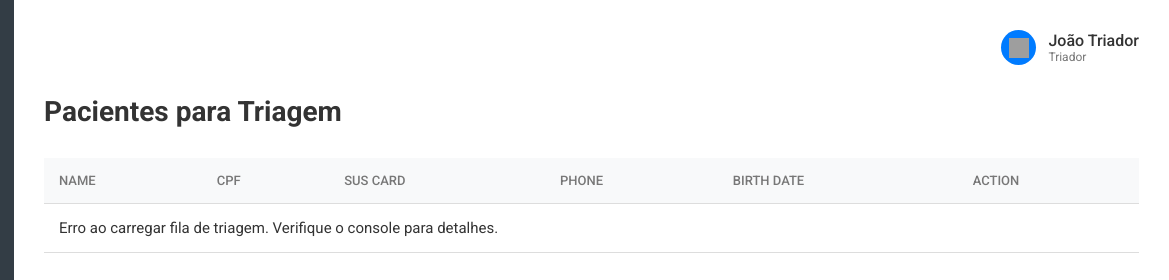
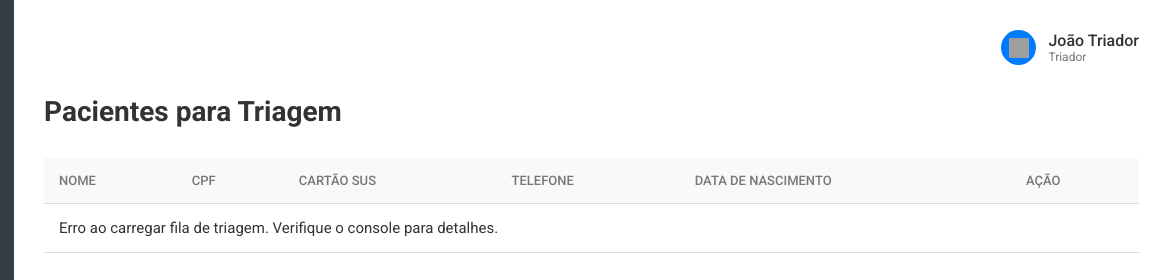
Before and after one commit to fnetgit/projeto-ProntoSaude, a website: page public/triager.html in a window 1280 px wide. Shown: the top 280 px of the page, 111-1280 px from the left. Drawn offline with Linux system fonts and the light colour scheme; no server answers; grey boxes are pictures that could not be loaded.

Commit message:
fix: botão de voltar corrigido fix: nomes tabela traduzido para portguês

```diff
--- a/public/triager.html
+++ b/public/triager.html
@@ -43,18 +43,18 @@
                 </div>
             </header>
 
-             <!-- Seção da Lista de Pacientes para Triagem (Fila) -->
+            <!-- Seção da Lista de Pacientes para Triagem (Fila) -->
             <section id="triage-queue-list"> <!-- ID original do seu HTML -->
                 <h1 class="page-title">Pacientes para Triagem</h1>
                 <table class="data-table">
                     <thead>
                         <tr>
-                            <th>NAME</th>
+                            <th>NOME</th>
                             <th>CPF</th>
-                            <th>SUS CARD</th>
-                            <th>PHONE</th>
-                            <th>BIRTH DATE</th>
-                            <th>ACTION</th>
+                            <th>CARTÃO SUS</th>
+                            <th>TELEFONE</th>
+                            <th>DATA DE NASCIMENTO</th>
+                            <th>AÇÃO</th>
                         </tr>
                     </thead>
                     <tbody id="triage-queue-body">
@@ -65,7 +65,6 @@
 
             <!-- Seção do Formulário de Dados da Triagem -->
             <section id="triage-data-form" style="display: none;"> <!-- ID original do seu HTML -->
-                <button class="back-button"><img src="https://img.icons8.com/ios-filled/24/000000/left.png" alt="Voltar" /> Voltar</button>
                 <h1 class="page-title">Dados da Triagem</h1>
 
                 <div class="patient-info-display">
@@ -77,11 +76,13 @@
                     <div class="form-row">
                         <div class="form-group">
                             <label for="blood_pressure">Pressão Arterial</label>
-                            <input type="text" id="blood_pressure" name="blood_pressure" placeholder="Ex: 120/80" required>
+                            <input type="text" id="blood_pressure" name="blood_pressure" placeholder="Ex: 120/80"
+                                required>
                         </div>
                         <div class="form-group">
                             <label for="temperature">Temperatura (°C)</label>
-                            <input type="number" step="0.1" id="temperature" name="temperature" placeholder="Ex: 36.5" required>
+                            <input type="number" step="0.1" id="temperature" name="temperature" placeholder="Ex: 36.5"
+                                required>
                         </div>
                     </div>
 
@@ -99,9 +100,10 @@
                     <div class="form-row">
                         <div class="form-group">
                             <label for="oxygen_saturation">Saturação de Oxigênio (%)</label>
-                            <input type="number" id="oxygen_saturation" name="oxygen_saturation" placeholder="Ex: 98" required>
+                            <input type="number" id="oxygen_saturation" name="oxygen_saturation" placeholder="Ex: 98"
+                                required>
                         </div>
-                         <div class="form-group">
+                        <div class="form-group">
                             <label for="priority_classification">Classificação de Prioridade</label>
                             <div class="select-wrapper">
                                 <select id="priority_classification" name="priority_classification" required>
@@ -118,7 +120,8 @@
 
                     <div class="form-group full-width">
                         <label for="symptoms">Sintomas e Observações</label>
-                        <textarea id="symptoms" name="symptoms" rows="5" placeholder="Descreva os sintomas e quaisquer observações relevantes" required></textarea>
+                        <textarea id="symptoms" name="symptoms" rows="5"
+                            placeholder="Descreva os sintomas e quaisquer observações relevantes" required></textarea>
                     </div>
 
                     <div class="form-buttons">
```
Also changed, not shown: public/_js/patient-registration.js (indentation only), public/_js/triager.js (line endings or trailing spaces), 1 other file.
